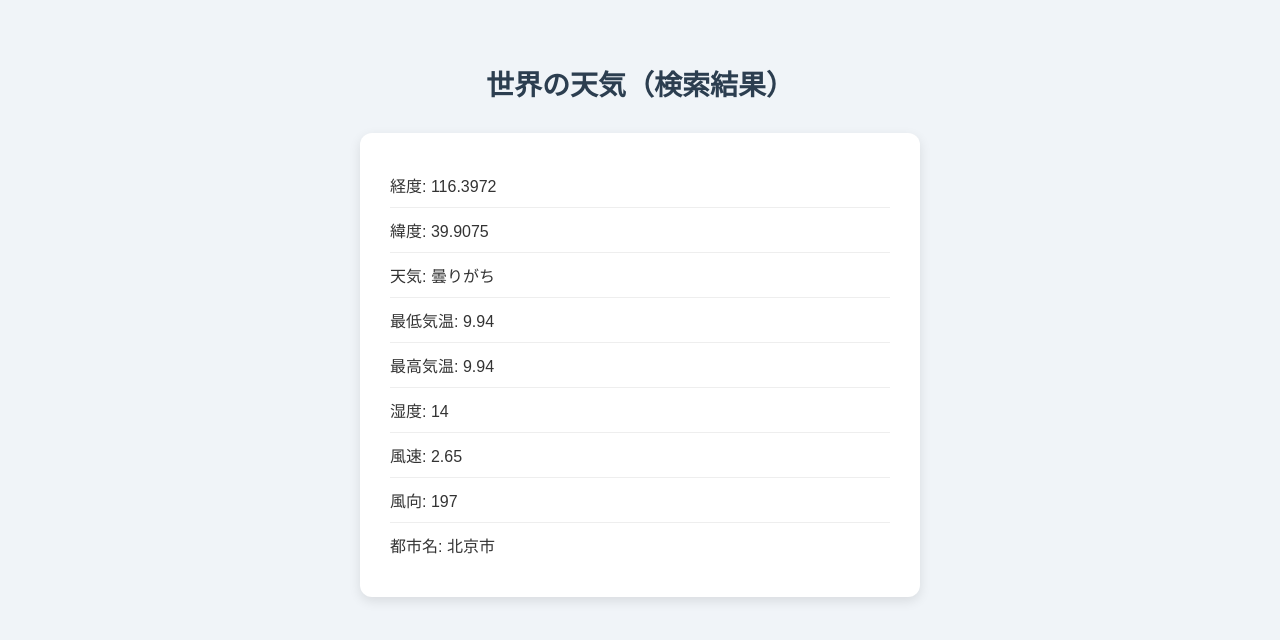
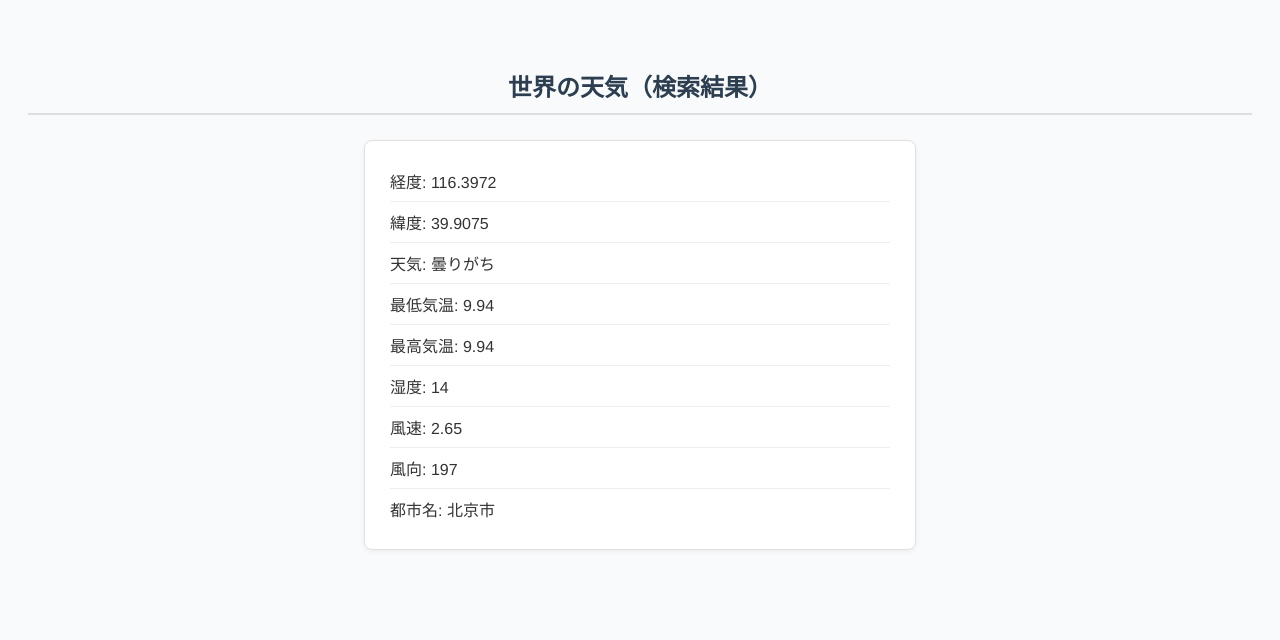
Before and after one commit to G384282023/medialabo, a plain HTML site: page project.html in a window 1280 px wide. Drawn offline with Linux system fonts and the light colour scheme.

Commit message:
第二回課題

```diff
--- a/project.css
+++ b/project.css
@@ -1,31 +1,32 @@
 body {
-    font-family: "Hiragino Kaku Gothic ProN", "Meiryo", sans-serif;
-    background-color: #f0f4f8;
+    font-family: "Helvetica Neue", "Hiragino Kaku Gothic ProN", Meiryo, sans-serif;
+    background-color: #f9fafb;
     color: #333;
-    margin: 0;
-    padding: 40px;
+    padding: 40px 20px;
 }
 
 h2 {
     text-align: center;
     color: #2c3e50;
-    font-size: 28px;
-    margin-bottom: 30px;
+    font-size: 24px;
+    margin-bottom: 25px;
+    border-bottom: 2px solid #ddd;
+    padding-bottom: 10px;
 }
 
 ul {
-    list-style: none;
-    padding: 0;
     max-width: 500px;
     margin: 0 auto;
-    background-color: #fff;
-    border-radius: 12px;
-    box-shadow: 0 4px 12px rgba(0, 0, 0, 0.1);
-    padding: 30px;
+    padding: 20px 25px;
+    background-color: #ffffff;
+    border-radius: 8px;
+    border: 1px solid #e0e0e0;
+    box-shadow: 0 2px 5px rgba(0,0,0,0.05);
+    list-style: none;
 }
 
 li {
-    padding: 10px 0;
+    padding: 8px 0;
     border-bottom: 1px solid #eee;
     font-size: 16px;
 }
```
